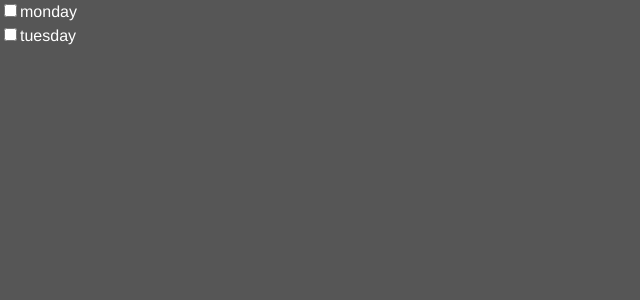
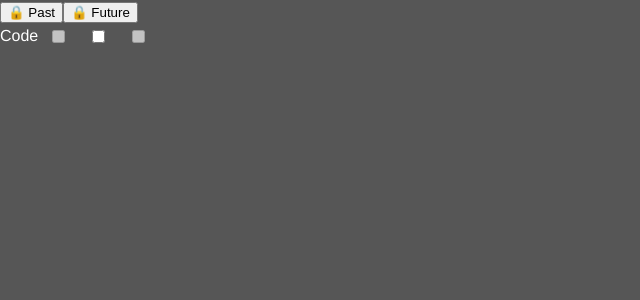
Before and after one commit to Azoghal/2-habit-tracker, a React app: page / in a window 1280 px wide. Shown: the top 300 px of the page, without its empty margins (0-640 px from the left). Built offline with nearby package versions, Linux system fonts and the light colour scheme; the HTML template or start-up script is replaced by a standard one.

Commit message:
lockable and date based checkboxes

```diff
--- a/src/components/Checkbox.tsx
+++ b/src/components/Checkbox.tsx
@@ -1,5 +1,5 @@
 import { CheckboxInfo } from "@/pages";
-import { useEffect, useRef } from "react";
+import { useCallback, useEffect, useMemo, useRef } from "react";
 
 export enum CheckboxState {
     Empty = 1,
@@ -10,6 +10,16 @@ export enum CheckboxState {
 interface ICheckboxProps {
     onClick():void;
     info: CheckboxInfo;
+    disabled: boolean;
+}
+
+function backToDate(epochSeconds: number): Date{
+  const date = new Date(epochSeconds * 1000);
+  return date;
+}
+
+function formatShortDate(date: Date): string{
+  return date.toLocaleDateString("en-US", { day: "numeric", month: "short" });
 }
 
 export function Checkbox(props: ICheckboxProps) {
@@ -25,19 +35,31 @@ export function Checkbox(props: ICheckboxProps) {
       };
     }, [cRef, props.info.state]);
 
+    const name = useMemo(()=>{
+      return formatShortDate(backToDate(props.info.key))
+    },[props.info.key])
+
+    const onLocalClick = useCallback(()=>{
+      if(!props.disabled){
+        props.onClick()
+      }
+    }, [props.onClick, props.disabled])
+
     return (
-      <div className="checkbox-content" onClick={props.onClick}>
-        <label>
+      <div className="checkbox-container" onClick={onLocalClick}>
+        <label className="checkbox-inner">
           <input
             type="checkbox"
-            name={props.info.key}
+            className="checkbox-inner"
+            name={name}
+            disabled={props.disabled}
             // value={}
             checked={props.info.state==CheckboxState.Full}
             onClick={()=>{}}
             onChange={()=>{}}
             ref={cRef}
           />
-          <span>{props.info.key}</span>
+          {/* <span></span>  */}
         </label>
       </div>
     );
--- a/src/components/Row.tsx
+++ b/src/components/Row.tsx
@@ -6,22 +6,38 @@ import { CheckboxInfo } from "@/pages";
 
 interface IRowProps{
     values: CheckboxInfo[];
-    onUpdateCheckbox: (key:string)=>void;
+    onUpdateCheckbox: (key:number)=>void;
+    currentDay: number;
+    lockPast:boolean;
+    lockFuture: boolean;
+    title: string;
+}
+
+function shouldLock(currentDay: number, day:number, lockPast:boolean, lockFuture:boolean):boolean {
+    if (day < currentDay && lockPast) {
+        return true
+    }
+    if (day > currentDay && lockFuture){
+        return true
+    }
+    return false
 }
 
 export default function Row(props:IRowProps) {
 
     console.log("my row rendery props", props.values)
 
-    const row = useMemo(()=>{
-        return props.values.map((info)=>{
-            return <Checkbox key={info.key} info={info} onClick={()=>{props.onUpdateCheckbox(info.key)}}/>
-        })
-    },[props.values])
-
     return <>
         <div className="row">
-            {row}
+            <span>{props.title}</span>
+            {props.values.map((info)=>{
+            return <Checkbox
+                key={info.key}
+                info={info}
+                disabled={shouldLock(props.currentDay, info.key, props.lockPast, props.lockFuture)}
+                onClick={()=>{props.onUpdateCheckbox(info.key)}}
+            />
+        })}
         </div>
     </>
 }
--- a/src/pages/index.tsx
+++ b/src/pages/index.tsx
@@ -4,7 +4,7 @@ import { useCallback, useMemo, useState } from "react";
 
 
 export interface CheckboxInfo{
-  key: string
+  key: number // unix timestamp in seconds, should be 12:00pm UTC
   state: CheckboxState
 }
 
@@ -19,14 +19,29 @@ function incrementState(checkState: CheckboxState){
   }
 }
 
+function getTodayMidday(){
+  const now = new Date();
+  now.setUTCHours(12, 0, 0, 0);
+  return Math.floor(now.getTime()/1000);
+}
 
 export default function Index() {
-  const [allValues, setAllValues] = useState<Map<string, CheckboxInfo>>(new Map(
-    [['monday', {key: 'monday',  state:CheckboxState.Empty}],
-     ['tuesday', {key: 'tuesday',  state:CheckboxState.Empty}]]
+
+  const daySeconds = 86400;
+  const today = getTodayMidday();
+  const yesterday = today - daySeconds;
+  const tomorrow = today + daySeconds;
+
+  const [allValues, setAllValues] = useState<Map<number, CheckboxInfo>>(new Map(
+    [[yesterday, {key: yesterday,  state:CheckboxState.Empty}],
+     [today, {key: today,  state:CheckboxState.Empty}],
+     [tomorrow, {key: tomorrow,  state:CheckboxState.Empty}]]
   ))
 
-  const updateAValue = useCallback((key:string)=>{
+  const [lockPast, setLockPast] = useState(true);
+  const [lockFuture, setLockFuture] = useState(true);
+
+  const updateAValue = useCallback((key:number)=>{
     console.log("updating a value ",key)
     const currentInfo = allValues.get(key)
     console.log("current value", currentInfo?.state)
@@ -42,8 +57,18 @@ export default function Index() {
     };
   },[allValues])
 
+  const toggleLockPast = useCallback(()=>{
+    setLockPast((prev)=>!prev)
+  }, [lockPast])
+
+  const toggleLockFuture = useCallback(()=>{
+    setLockFuture((prev)=>!prev)
+  }, [lockPast])
+
   return <>
     {/* <Checkbox state={checkState} onClick={updateCheck}/> */}
-    <Row values={[...allValues.values()]} onUpdateCheckbox={updateAValue}/>
+    <button className="" onClick={toggleLockPast}>{lockPast? "🔒":"🔓"} Past</button>
+    <button onClick={toggleLockFuture}>{lockFuture?"🔒":"🔓"} Future</button>
+    <Row title={"Code"} values={[...allValues.values()]} onUpdateCheckbox={updateAValue} currentDay={today} lockPast={lockPast} lockFuture={lockFuture}/>
   </>;
 }
--- a/src/sass/_components/checkbox.scss
+++ b/src/sass/_components/checkbox.scss
@@ -1,58 +1,15 @@
 @use "../_vars/colours" as *;
 @use "../_vars/variables" as *;
-.checkbox-inner {
-
+.checkbox-container {
     // line-height:0;
-    width:0;
-
-
-    // TODO variablise
-
-    &__empty {
-        border-top:$checkbox-width solid transparent;
-        border-right:$checkbox-width solid transparent;
-    }
-
-    &__half {
-        border-top:$checkbox-width solid $checkbox-fill;
-        border-right:$checkbox-width solid transparent;
-    }
-
-    &__full{
-        border-top:$checkbox-width solid $checkbox-fill;
-        border-right:$checkbox-width solid $checkbox-fill;
-    }
+    width:40px;
+    display:flex;
+    align-items: center;
+    justify-content: center;
 }
 
-.checkbox-alternate-container {
-    display: inline-block;
-    cursor: pointer;
+.checkbox-inner {
+    display: inherit;
+    align-items: inherit;
+    justify-content: center;
 }
-
-.checkbox-alternate{
-    width: $checkbox-width;
-    height: $checkbox-width;
-
-    border: 2px solid $black;
-    border-radius: 3px;
-    background-color: transparent;
-    // transition: background-color 0.2s ease-in-out;
-
-
-    &--half-checked{
-        content: '';
-        position: absolute;
-        top: 0;
-        left: 0;
-        width: 100%;
-        height: 100%;
-        background-color:$dark-grey;
-        transform: rotate(45deg);
-        clip-path: polygon(0 0, 100% 0, 100% 100%, 0 100%);
-        // opacity: 0.5;
-    }
-
-    &--checked {
-        background-color: $dark-grey;
-    }
-}
--- /dev/null
+++ b/src/sass/_components/row.scss
@@ -0,0 +1,4 @@
+.row{
+    display: flex;
+    flex-direction: row;
+}
--- a/src/sass/main.scss
+++ b/src/sass/main.scss
@@ -11,6 +11,8 @@
 @forward "_base/_typography";
 
 @use "_components/checkbox";
+@use "_components/row";
+
 //     "_components/logo",
 //     "_components/card",
 //     "_components/header",
```
